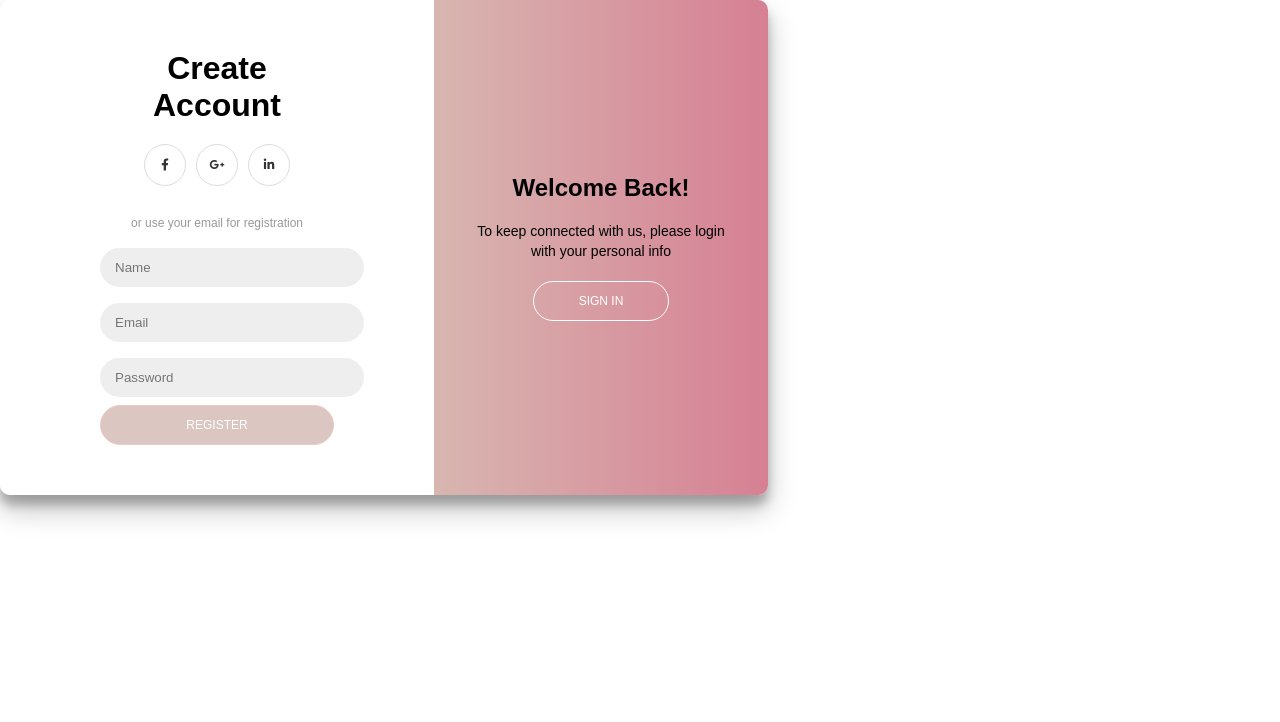
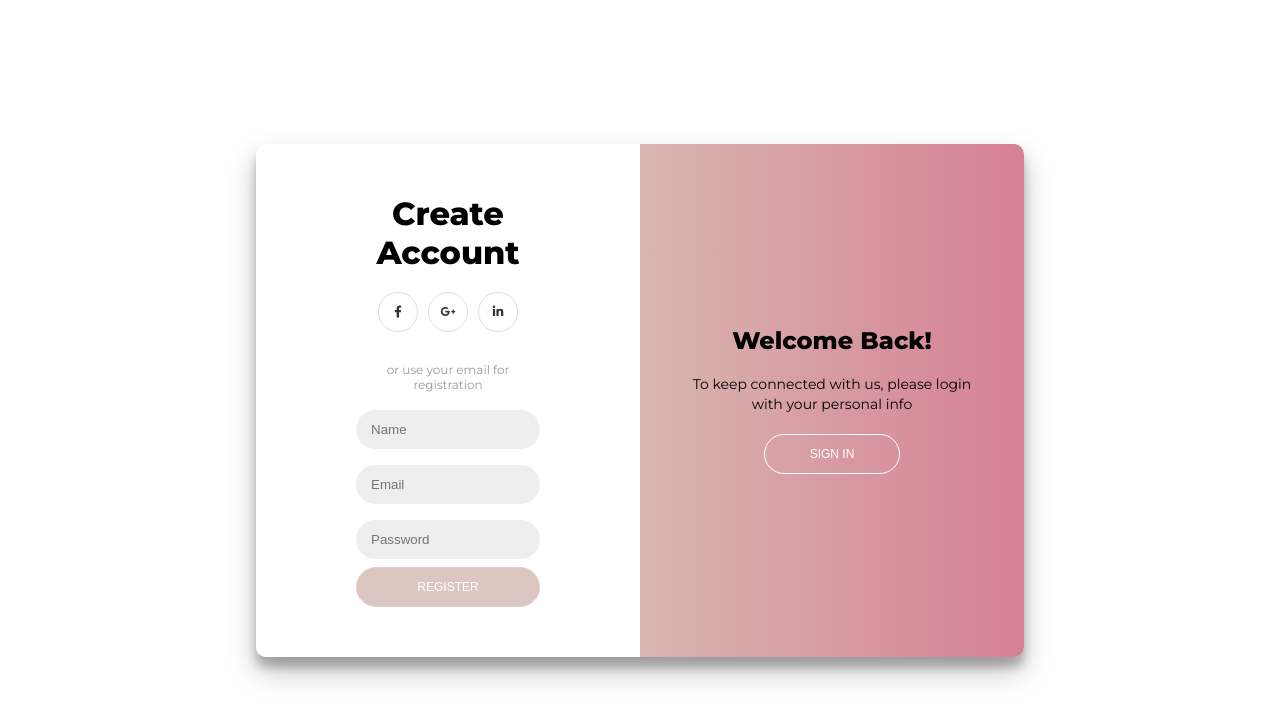
Before and after one commit to Deepak081999/csms, a React (Create React App) app in the folder frontend/: page /register in a window 1280 px wide. Shown: the top 722 px of the page. Built offline with nearby package versions, Linux system fonts and the light colour scheme.

Commit message:
changes for

```diff
--- a/frontend/src/pages/Register.jsx
+++ b/frontend/src/pages/Register.jsx
@@ -26,6 +26,8 @@ const Register = () => {
     };
 
     return (
+
+        <div className="auth-page">
             <div className="container">
                 <div className="form-container sign-in-container">
                     <form onSubmit={handleSubmit}>
@@ -57,6 +59,7 @@ const Register = () => {
                     </div>
                 </div>
             </div>
+        </div>
     );
 };
 
```
Lines whose indentation alone changed are shown as unchanged.
